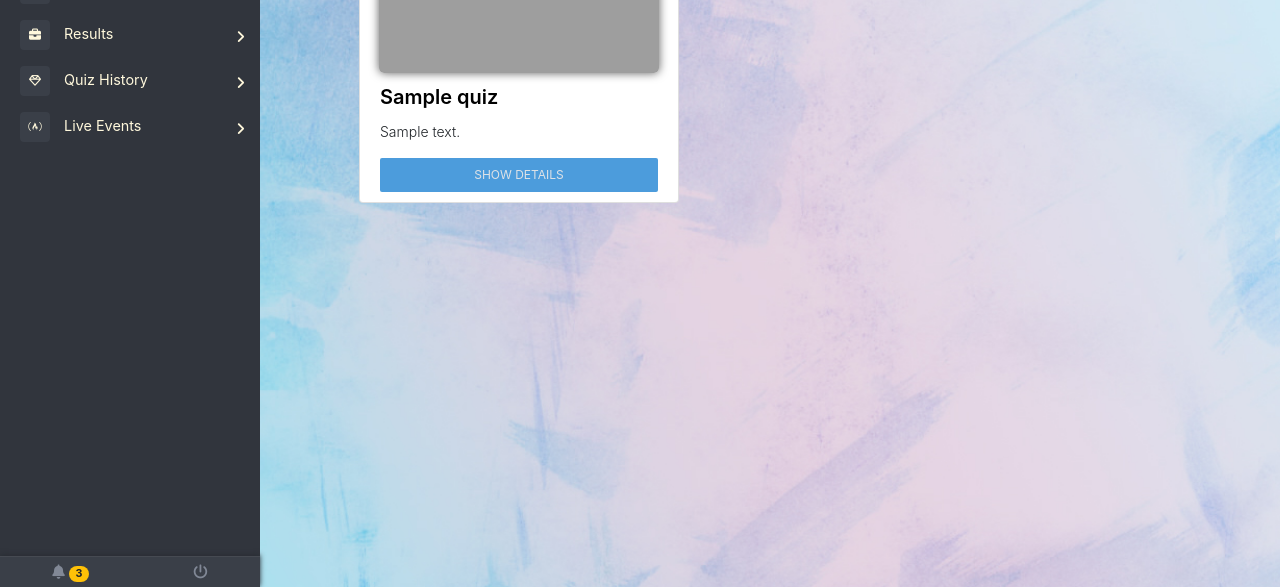
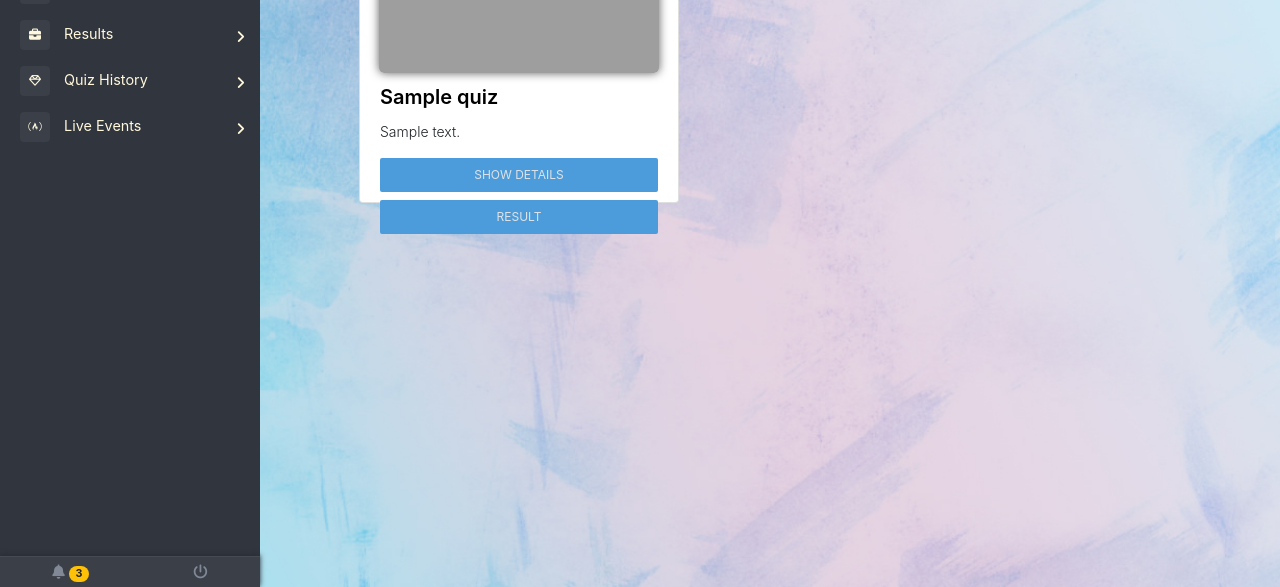
Before and after one commit to mshazman/feedX, a Django app: page /dashboard/ in a window 1280 px wide. Shown: the part 213-800 px from the top of the page. Run offline with Django 3.2, Linux system fonts and the light colour scheme; a user stored in the database is signed in; tables that the repository leaves empty hold one stand-in row (values such as "Sample post"); some libraries are stand-ins or nearby versions; grey boxes are pictures that could not be loaded.

Commit message:
Add result button to owner quiz card in dashboard

```diff
--- a/user/templates/user/dashboard.html
+++ b/user/templates/user/dashboard.html
@@ -102,6 +102,8 @@
                             onclick="showDetails('{{quiz_id}}','show_question.html')"
                             class="btn btn-block add-question">Show
                             Details</a>
+                            <a href= "{% url 'result' quiz_id=quiz_id %}"
+                            class="btn btn-block add-question">Result</a>
                         {% endif %}
                         {% endwith %}
 
```
